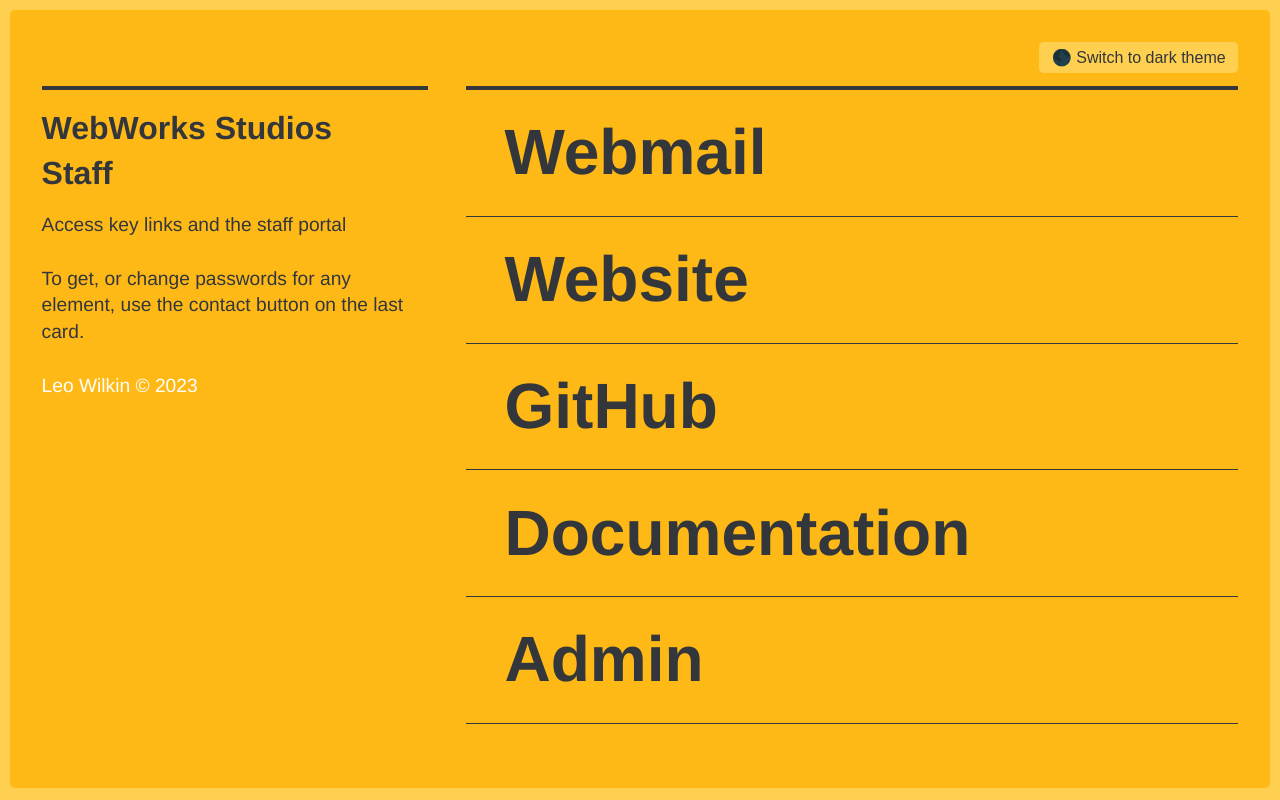
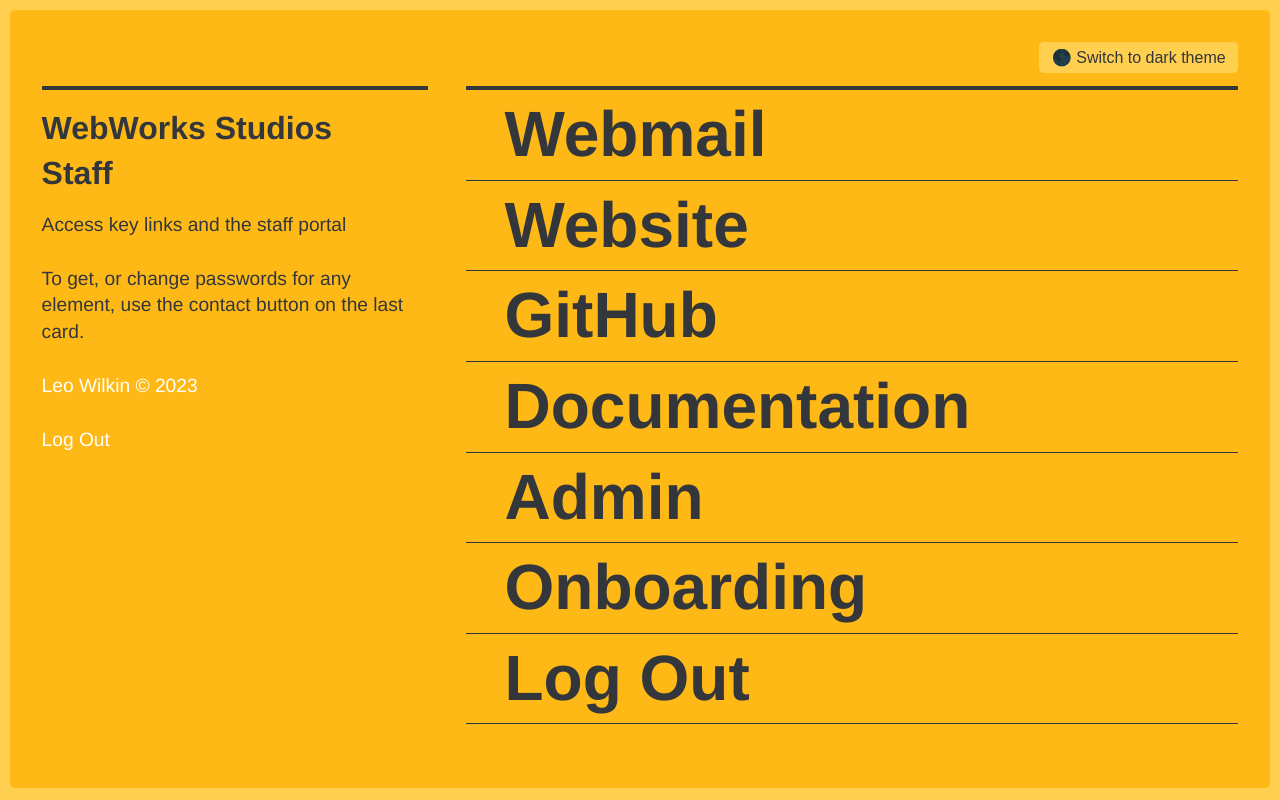
Before and after one commit to webworksstudios/staff-portal, a plain HTML site: page staff/staff.html in a window 1280 px wide. Drawn offline with Linux system fonts and the light colour scheme; a web font is replaced by a local one.

```diff
--- a/staff/staff.html
+++ b/staff/staff.html
@@ -28,6 +28,9 @@
           <br>
           <br>
           <a class="no-format" target="_blank" href="//wilkin.studio">Leo Wilkin © 2023</a>
+          <br>
+          <br>
+          <a class="no-format" href="/logout.html">Log Out</a>
         </p>
       </section>
       <nav class="links">
@@ -51,10 +54,18 @@
           <strong>Admin</strong>
           <span>Authentication required</span>
         </a>
+        <a target="_blank" href="https://admin.typeform.com/form/qHPKSC8y/results#insights">
+          <strong>Onboarding</strong>
+          <span>Authentication required</span>
+        </a>
+        <a href="/logout.html">
+          <strong>Log Out</strong>
+          <span>Click Here</span>
+        </a>
       </nav>
     </main>
 
-    <!-- Dark mode button functionality -->
+    <!-- Dark mode button -->
     <script src="/js/dark-mode.js"></script>
   </body>
 </html>
```
